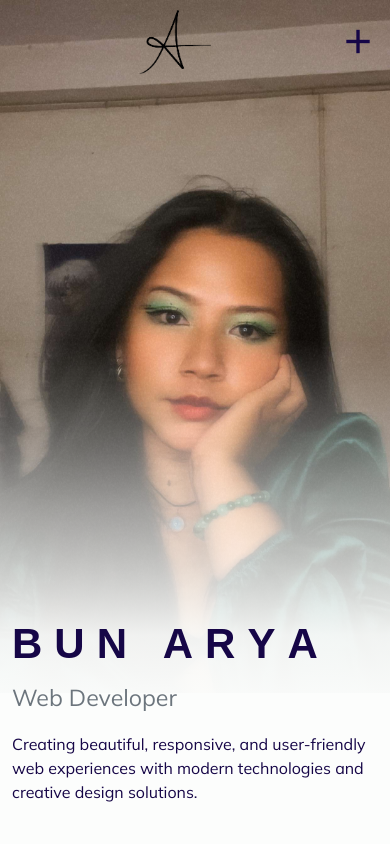
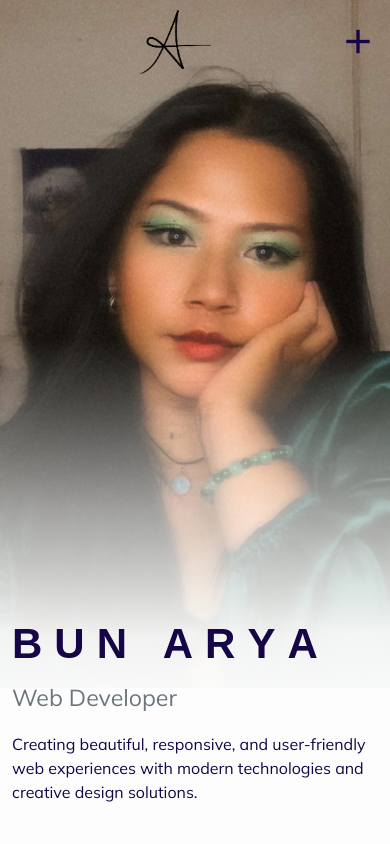
Before and after one commit to aryabun/my-portfolio, a Vue app: page / in a window 390 px wide. Shown: the top 844 px of the page. Built offline with nearby package versions, Linux system fonts and the light colour scheme; a web font is replaced by a local one.

Commit message:
[UPDATE] update in responsive.css

```diff
--- a/src/assets/styles/responsive.css
+++ b/src/assets/styles/responsive.css
@@ -103,12 +103,10 @@
         height: 100%;
         /* match parent height, not just viewport */
         background: url("@/assets/img/IMG4278.png");
-        background-size: contain;
-        /* background-position:40% -8rem; */
-        /* background-position: center -8rem; */
-        z-index: 0;
-        /* background-position: center bottom; */
-        /* background-attachment: fixed; */
+        background-size: 120%;
+        background-position: 40% -9rem;
+        background-attachment: scroll;
+        /* ✅ remove fixed on mobile */
         background-repeat: no-repeat;
     }
 
@@ -142,7 +140,7 @@
 }
 
 
-@media (max-width: 1366px) and (min-aspect-ratio: 9/16){
+@media (max-width: 1366px) and (min-aspect-ratio: 9/16) {
     section {
         overflow-x: hidden;
     }
```
